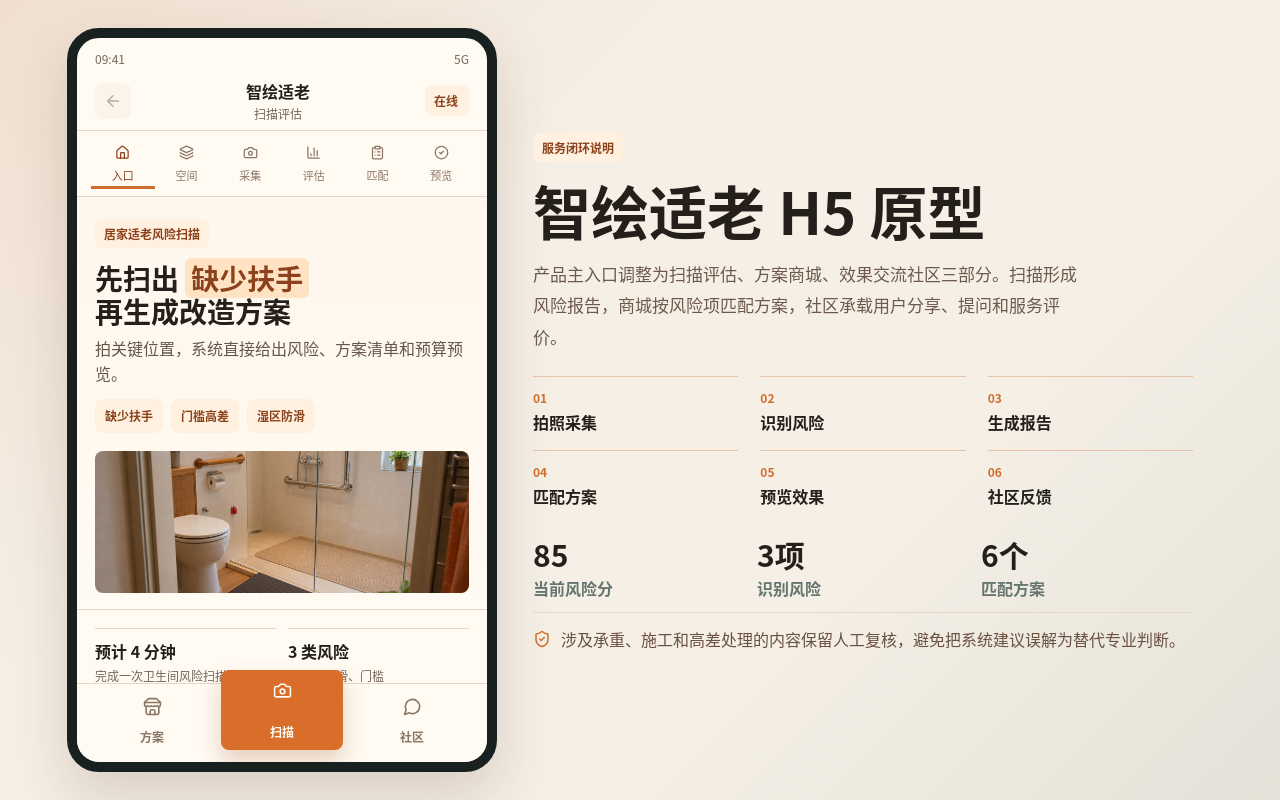
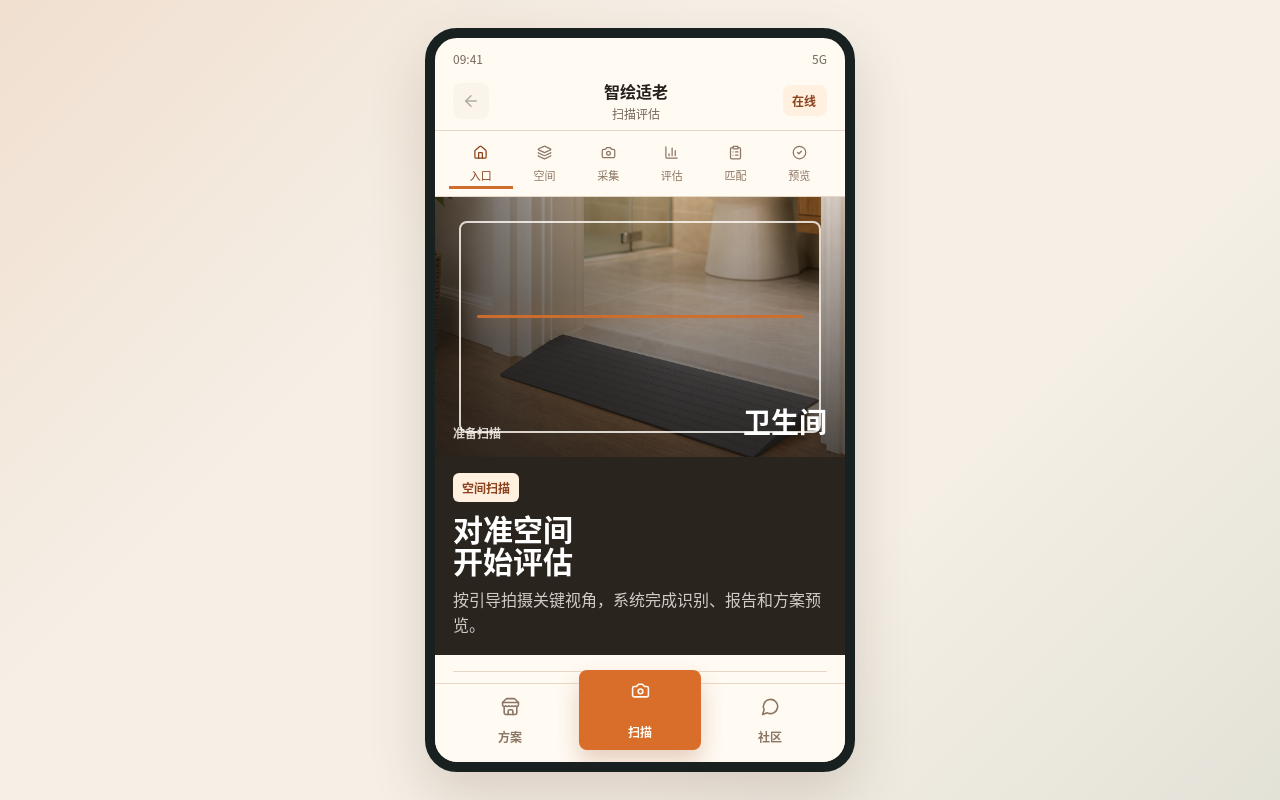
Before and after one commit to Batch-Li/web-demo, a React (Vite) app: page / in a window 1280 px wide. Built offline with nearby package versions, Linux system fonts and the light colour scheme.

Commit message:
Make scan home neutral and app-focused

```diff
--- a/src/App.jsx
+++ b/src/App.jsx
@@ -63,6 +63,18 @@ const spacePreviewImages = {
   bathroom: "/assets/community/bathroom-after.png",
   bedroom: "/assets/community/bedroom-night-light.png",
   corridor: "/assets/community/corridor-cable.png"
+};
+
+const homePreviewImages = {
+  bathroom: "/assets/community/threshold-question.png",
+  bedroom: "/assets/community/bedroom-night-light.png",
+  corridor: "/assets/community/corridor-cable.png"
+};
+
+const homeCaptureRoutes = {
+  bathroom: ["空间全景", "地面区域", "坐便区两侧", "入口边缘"],
+  bedroom: ["空间全景", "床边区域", "夜间动线", "家具边角"],
+  corridor: ["空间全景", "通道区域", "入口边缘", "地面杂物"]
 };
 
 const defaultElderProfile = {
@@ -273,44 +285,62 @@ function BottomNav({ activeEntrance, switchEntrance }) {
   );
 }
 
-function HomeScreen({ setStep }) {
+function HomeScreen({ currentSpace, tasks, setStep }) {
+  const previewImage = homePreviewImages[currentSpace.id] ?? homePreviewImages.bathroom;
+  const captureRoute = homeCaptureRoutes[currentSpace.id] ?? tasks.slice(0, 4).map((task) => task.title.replace("拍摄", ""));
+
   return (
-    <section className="screen">
-      <div className="hero-band">
-        <div className="hero-copy">
-          <span className="eyebrow">居家适老风险扫描</span>
+    <section className="screen scan-home-screen">
+      <div className="scan-home-hero">
+        <figure className="scan-home-preview">
+          <img src={previewImage} alt={`${currentSpace.name}待扫描空间预览`} />
+          <div className="scan-home-focus" aria-hidden="true" />
+          <figcaption>
+            <span>准备扫描</span>
+            <strong>{currentSpace.name}</strong>
+          </figcaption>
+        </figure>
+        <div className="scan-home-copy">
+          <span className="eyebrow">空间扫描</span>
           <h2>
-            先扫出 <mark>缺少扶手</mark>
+            对准空间
             <br />
-            再生成改造方案
+            开始评估
           </h2>
-          <p>拍关键位置，系统直接给出风险、方案清单和预算预览。</p>
-          <div className="risk-shortcuts" aria-label="高频风险快捷入口">
-            <button onClick={() => setStep(3)}>缺少扶手</button>
-            <button onClick={() => setStep(3)}>门槛高差</button>
-            <button onClick={() => setStep(3)}>湿区防滑</button>
-          </div>
+          <p>按引导拍摄关键视角，系统完成识别、报告和方案预览。</p>
         </div>
-        <figure className="home-cover">
-          <img src="/assets/community/bathroom-after.png" alt="卫生间完成扶手和防滑改造后的效果" />
-        </figure>
       </div>
 
       <div className="home-status-strip">
         <div>
-          <strong>预计 4 分钟</strong>
-          <span>完成一次卫生间风险扫描</span>
+          <strong>{currentSpace.time}</strong>
+          <span>完成一次空间评估</span>
         </div>
         <div>
-          <strong>3 类风险</strong>
-          <span>扶手、湿滑、门槛</span>
+          <strong>{tasks.length} 个视角</strong>
+          <span>按顺序采集更稳定</span>
         </div>
       </div>
 
+      <section className="capture-route">
+        <header>
+          <strong>本次采集顺序</strong>
+          <span>扫描前只做采集引导</span>
+        </header>
+        <div>
+          {captureRoute.map((label, index) => (
+            <button key={label} onClick={() => setStep(2)}>
+              <span>{String(index + 1).padStart(2, "0")}</span>
+              <strong>{label}</strong>
+            </button>
+          ))}
+        </div>
+      </section>
+
       <button className="continue-plan" onClick={() => setStep(5)}>
         <div>
-          <span>我的方案单</span>
-          <strong>2 项已加入 · 210-540 元</strong>
+          <span>最近方案预览</span>
+          <strong>2 项待确认 · 210-540 元</strong>
         </div>
         <ArrowRight size={18} />
       </button>
--- a/src/styles.css
+++ b/src/styles.css
@@ -54,8 +54,8 @@ button {
 
 .stage {
   display: grid;
-  grid-template-columns: minmax(360px, 430px) minmax(420px, 680px);
-  gap: 36px;
+  grid-template-columns: minmax(360px, 430px);
+  gap: 0;
   align-items: center;
   justify-content: center;
   min-height: calc(100vh - 56px);
@@ -175,23 +175,6 @@ button {
   scrollbar-width: thin;
 }
 
-.hero-band {
-  min-height: 318px;
-  margin: -16px -18px 18px;
-  padding: 22px 18px 16px;
-  background:
-    linear-gradient(180deg, rgba(255, 247, 237, 0.94), rgba(255, 250, 242, 0.78)),
-    var(--surface);
-  display: grid;
-  align-content: space-between;
-  gap: 18px;
-  border-bottom: 1px solid var(--line);
-}
-
-.hero-copy {
-  padding-left: 0;
-}
-
 .eyebrow,
 .section-title span,
 .panel-kicker {
@@ -208,44 +191,6 @@ button {
   background: var(--primary-soft);
 }
 
-.hero-band h2 {
-  margin: 14px 0 8px;
-  color: var(--ink);
-  font-size: 28px;
-  line-height: 1.18;
-}
-
-.hero-band mark {
-  border-radius: 6px;
-  padding: 0 6px;
-  color: var(--primary-dark);
-  background: #ffe3c2;
-}
-
-.hero-band p {
-  margin: 0;
-  color: #67574a;
-  line-height: 1.58;
-}
-
-.risk-shortcuts {
-  display: flex;
-  gap: 8px;
-  flex-wrap: wrap;
-  margin-top: 12px;
-}
-
-.risk-shortcuts button {
-  min-height: 34px;
-  border-radius: 8px;
-  padding: 0 10px;
-  color: var(--primary-dark);
-  background: var(--primary-soft);
-  font-size: 12px;
-  font-weight: 900;
-  cursor: pointer;
-}
-
 .home-status-strip {
   display: grid;
   grid-template-columns: repeat(2, minmax(0, 1fr));
@@ -290,26 +235,159 @@ button {
   cursor: pointer;
 }
 
-.home-cover {
+.scan-home-screen {
+  padding-top: 0;
+}
+
+.scan-home-hero {
+  margin: 0 -18px 16px;
+  color: #fffaf4;
+  background: #2a241f;
+}
+
+.scan-home-preview {
+  position: relative;
+  height: 260px;
   margin: 0;
-  border-radius: 8px;
   overflow: hidden;
   background: #ead7c2;
 }
 
-.home-cover img {
+.scan-home-preview img {
   width: 100%;
-  height: 142px;
+  height: 100%;
   display: block;
   object-fit: cover;
 }
 
-.scan-visual,
-.room-card,
-.room-line,
-.risk-pin,
-.scan-corners {
-  display: none;
+.scan-home-preview::after {
+  content: "";
+  position: absolute;
+  inset: 0;
+  background:
+    linear-gradient(180deg, rgba(28, 25, 22, 0.08), rgba(28, 25, 22, 0.74)),
+    linear-gradient(90deg, rgba(28, 25, 22, 0.62), transparent 58%);
+}
+
+.scan-home-focus {
+  position: absolute;
+  inset: 24px;
+  z-index: 1;
+  border: 2px solid rgba(255, 250, 244, 0.82);
+  border-radius: 8px;
+  pointer-events: none;
+}
+
+.scan-home-focus::after {
+  content: "";
+  position: absolute;
+  left: 16px;
+  right: 16px;
+  top: 44%;
+  height: 3px;
+  border-radius: 999px;
+  background: rgba(207, 110, 44, 0.96);
+  box-shadow: 0 0 20px rgba(207, 110, 44, 0.5);
+}
+
+.scan-home-preview figcaption {
+  position: absolute;
+  left: 18px;
+  right: 18px;
+  bottom: 16px;
+  z-index: 2;
+  display: flex;
+  align-items: end;
+  justify-content: space-between;
+  gap: 12px;
+}
+
+.scan-home-preview figcaption span {
+  color: rgba(255, 250, 244, 0.82);
+  font-size: 12px;
+  font-weight: 900;
+}
+
+.scan-home-preview figcaption strong {
+  color: #ffffff;
+  font-size: 28px;
+}
+
+.scan-home-copy {
+  display: grid;
+  gap: 10px;
+  padding: 16px 18px 17px;
+}
+
+.scan-home-copy .eyebrow {
+  color: var(--primary-dark);
+  background: #fff0df;
+}
+
+.scan-home-copy h2 {
+  margin: 0;
+  color: #ffffff;
+  font-size: 30px;
+  line-height: 1.08;
+}
+
+.scan-home-copy p {
+  margin: 0;
+  color: rgba(255, 250, 244, 0.78);
+  line-height: 1.6;
+}
+
+.capture-route {
+  margin: 12px 0 14px;
+  border-top: 1px solid var(--line);
+}
+
+.capture-route header {
+  display: flex;
+  align-items: end;
+  justify-content: space-between;
+  gap: 12px;
+  padding: 12px 0;
+  border-bottom: 1px solid var(--line);
+}
+
+.capture-route header strong {
+  color: var(--ink);
+}
+
+.capture-route header span {
+  color: var(--muted);
+  font-size: 12px;
+  font-weight: 800;
+}
+
+.capture-route div {
+  display: grid;
+  gap: 0;
+}
+
+.capture-route button {
+  display: grid;
+  grid-template-columns: 42px 1fr;
+  align-items: center;
+  gap: 10px;
+  min-height: 48px;
+  padding: 8px 0;
+  border-bottom: 1px solid var(--line);
+  color: var(--ink);
+  background: transparent;
+  text-align: left;
+  cursor: pointer;
+}
+
+.capture-route button span {
+  color: var(--primary);
+  font-size: 12px;
+  font-weight: 900;
+}
+
+.capture-route button strong {
+  font-size: 14px;
 }
 
 .core-entry-list {
@@ -1198,8 +1276,7 @@ blockquote {
 }
 
 .evidence-panel {
-  align-self: center;
-  max-width: 660px;
+  display: none;
 }
 
 .panel-kicker {
@@ -2051,7 +2128,7 @@ blockquote {
     padding-inline: 14px;
   }
 
-  .hero-band,
+  .scan-home-hero,
   .mall-topbar,
   .community-topbar,
   .scan-workspace {
@@ -2059,8 +2136,12 @@ blockquote {
     padding-inline: 14px;
   }
 
-  .hero-band h2 {
-    font-size: 26px;
+  .scan-home-preview {
+    height: 248px;
+  }
+
+  .scan-home-copy h2 {
+    font-size: 28px;
   }
 
   .task-card {
```
Also changed, not shown: 1 other file (tests, documents, lock files or other folders).
